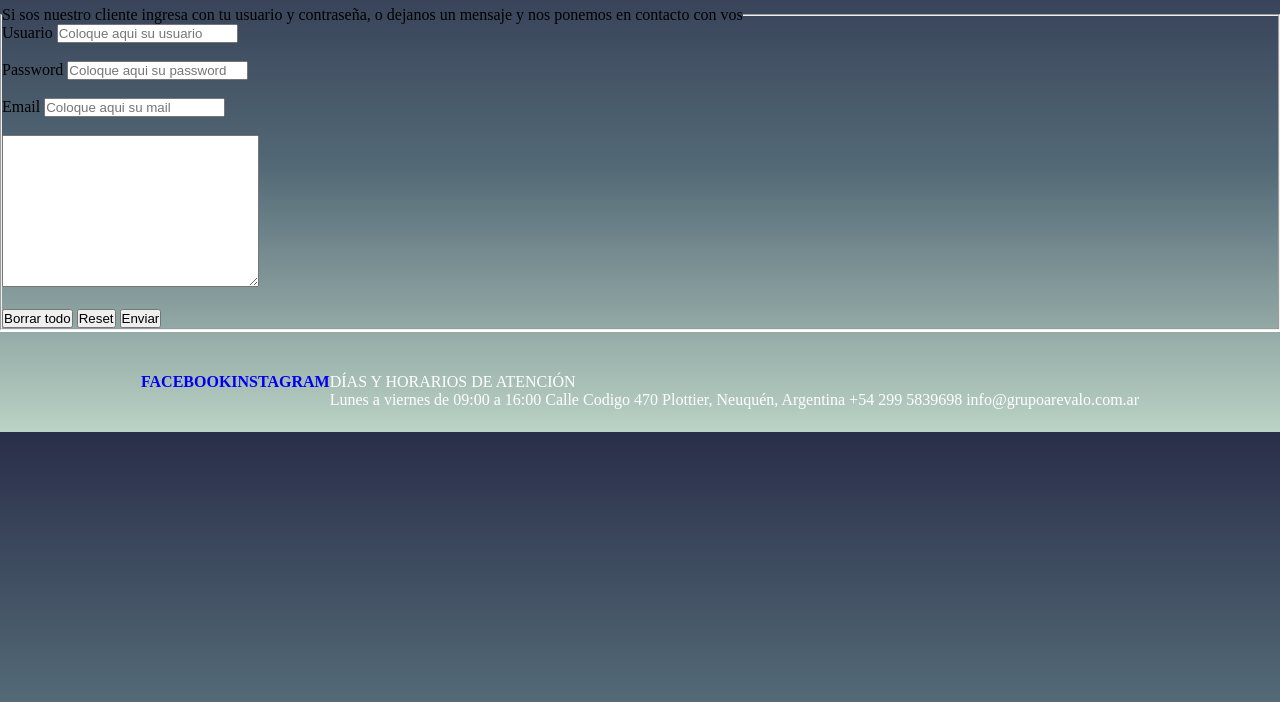
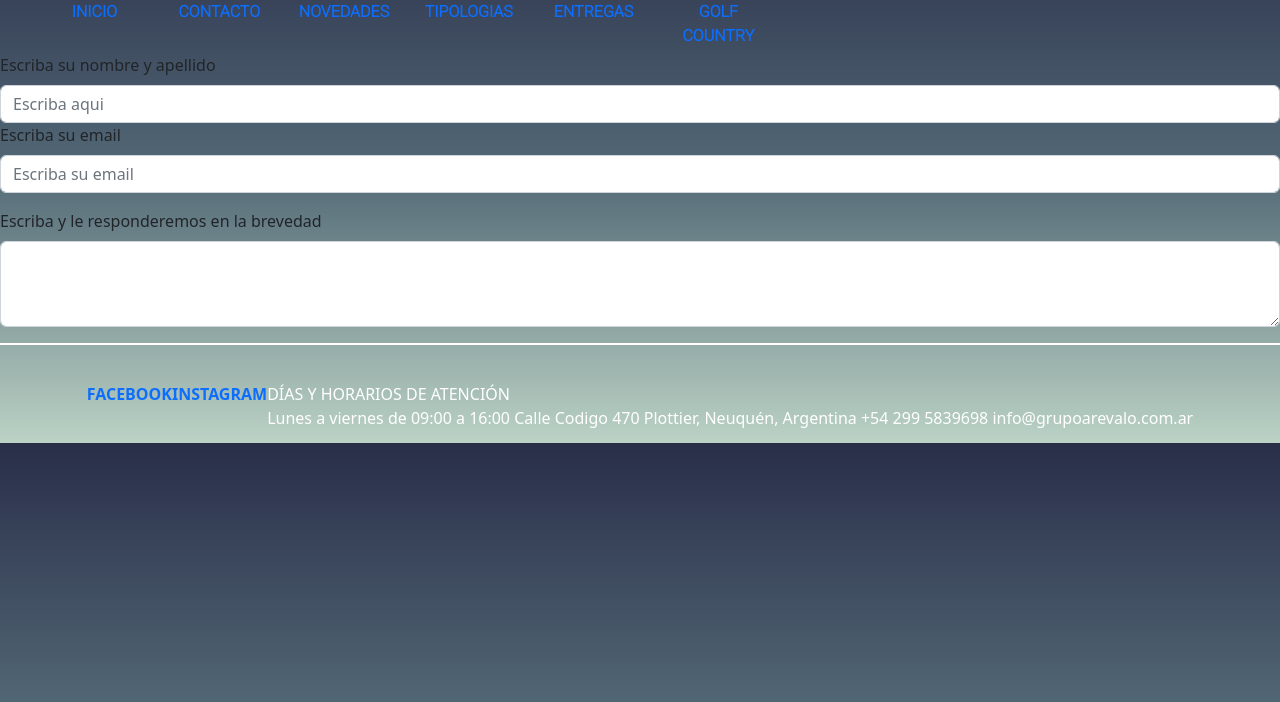
Before and after one commit to LucianoRiva/Maquetando-y-aplicando-bootstrap, a plain HTML site: page pages/Contacto.html in a window 1280 px wide. Shown: the part 98-800 px from the top of the page. Drawn offline with nearby package versions, Linux system fonts and the light colour scheme.

Commit message:
poniendo navbar

```diff
--- a/pages/Contacto.html
+++ b/pages/Contacto.html
@@ -6,12 +6,26 @@
     <meta http-equiv="X-UA-Compatible" content="IE=edge">
     <meta name="viewport" content="width=device-width, initial-scale=1.0">
     <title>Contactanos</title>
+
+
+<!-- Activador de Bootstrap -->
+<link href="https://cdn.jsdelivr.net/npm/bootstrap@5.2.0-beta1/dist/css/bootstrap.min.css" rel="stylesheet" integrity="sha384-0evHe/X+R7YkIZDRvuzKMRqM+OrBnVFBL6DOitfPri4tjfHxaWutUpFmBp4vmVor" crossorigin="anonymous">
+
+
+    <!-- CSS -->
     <link rel="stylesheet" href="../css/estilo.css">
     <link rel="shortcut icon" href="https://golfnqn.com.ar/wp-content/uploads/2021/07/cropped-GOLF-400x400.png" type="image/x-icon">
   </head>
 
+
+
 <body>
+  <div class="header-container"></div>
+  <div class="main-container"></div>
+  <div class="footer-container"></div>
     <header>
+
+
 
         <!-- lo que se va a ver arriba -->
 <h1>Grupo Arévalo Constructora</h1>
@@ -36,7 +50,7 @@
 
     <main>
         <!-- Formulario de contacto -->
-        <form>
+        <!-- <form>
             <fieldset>
                 <legend>Si sos nuestro cliente ingresa con tu usuario y contraseña, o dejanos un mensaje y nos ponemos en contacto con vos</legend>
                 <label for="nombre">Usuario</label>
@@ -56,7 +70,18 @@
                 <input type="submit" value="Enviar" />
 
         </form>
-            </fieldset>
+            </fieldset> -->
+
+            <div class="mb-3">
+              <label for="exampleFormControlInput1" class="form-label">Escriba su nombre y apellido</label>
+              <input type="email" class="form-control" id="exampleFormControlInput1" placeholder="Escriba aqui">
+              <label for="exampleFormControlInput1" class="form-label">Escriba su email</label>
+              <input type="email" class="form-control" id="exampleFormControlInput1" placeholder="Escriba su email">
+            </div>
+            <div class="mb-3">
+              <label for="exampleFormControlTextarea1" class="form-label">Escriba y le responderemos en la brevedad</label>
+              <textarea class="form-control" id="exampleFormControlTextarea1" rows="3"></textarea>
+            </div>
 
         </form>
 
@@ -74,7 +99,7 @@
   +54 299 5839698
   info@grupoarevalo.com.ar
     </footer>
-
+    <script src="https://cdn.jsdelivr.net/npm/bootstrap@5.2.0-beta1/dist/js/bootstrap.bundle.min.js" integrity="sha384-pprn3073KE6tl6bjs2QrFaJGz5/SUsLqktiwsUTF55Jfv3qYSDhgCecCxMW52nD2" crossorigin="anonymous"></script>
 </body>
 
 </html>
```
